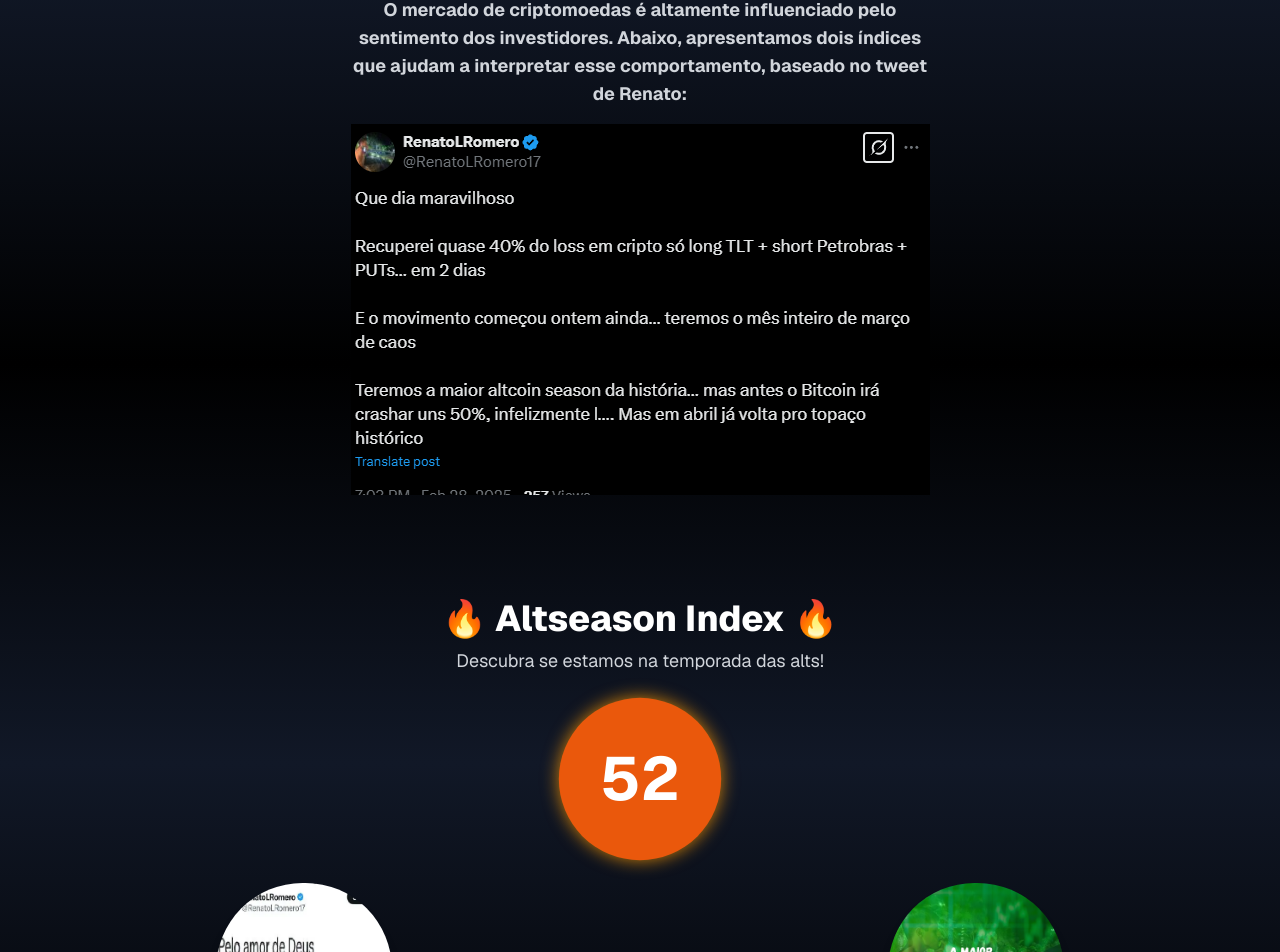
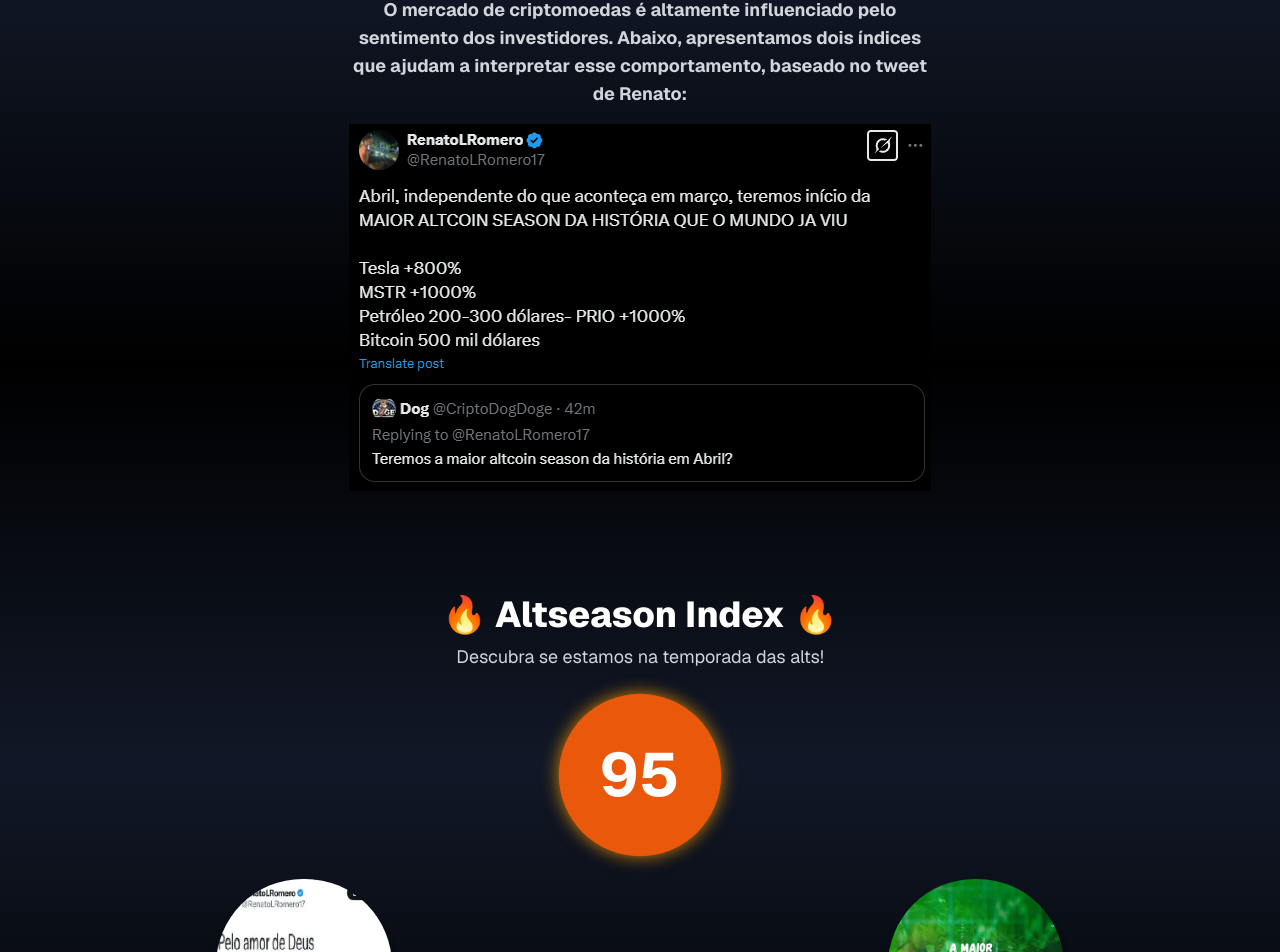
Before and after one commit to VitorCunhaDePaula/indicador, a Next.js app: page / in a window 1280 px wide. Shown: the part 436-1388 px from the top of the page. Built offline with nearby package versions, Linux system fonts and the light colour scheme.

Commit message:
Atualizacao

```diff
--- a/components/Hero/Hero.jsx
+++ b/components/Hero/Hero.jsx
@@ -4,7 +4,7 @@
 import { motion } from "framer-motion";
 
 export default function HeroAltseason() {
-  const [index, setIndex] = useState(52);
+  const [index, setIndex] = useState(95);
 
   return (
     <div className="relative flex flex-col items-center justify-center text-white text-center p-6 w-full max-w-4xl mx-auto mt-20">
--- a/components/Inicio/Hero.jsx
+++ b/components/Inicio/Hero.jsx
@@ -16,7 +16,7 @@
         investidores. Abaixo, apresentamos dois índices que ajudam a interpretar
         esse comportamento, baseado no tweet de Renato:
       </p>
-      <img src="/tweet2.png" />
+      <img src="/tweet.png" />
     </div>
   );
 }
```
Also changed, not shown: public/tweet.png (added), public/tweet2.png (deleted).
